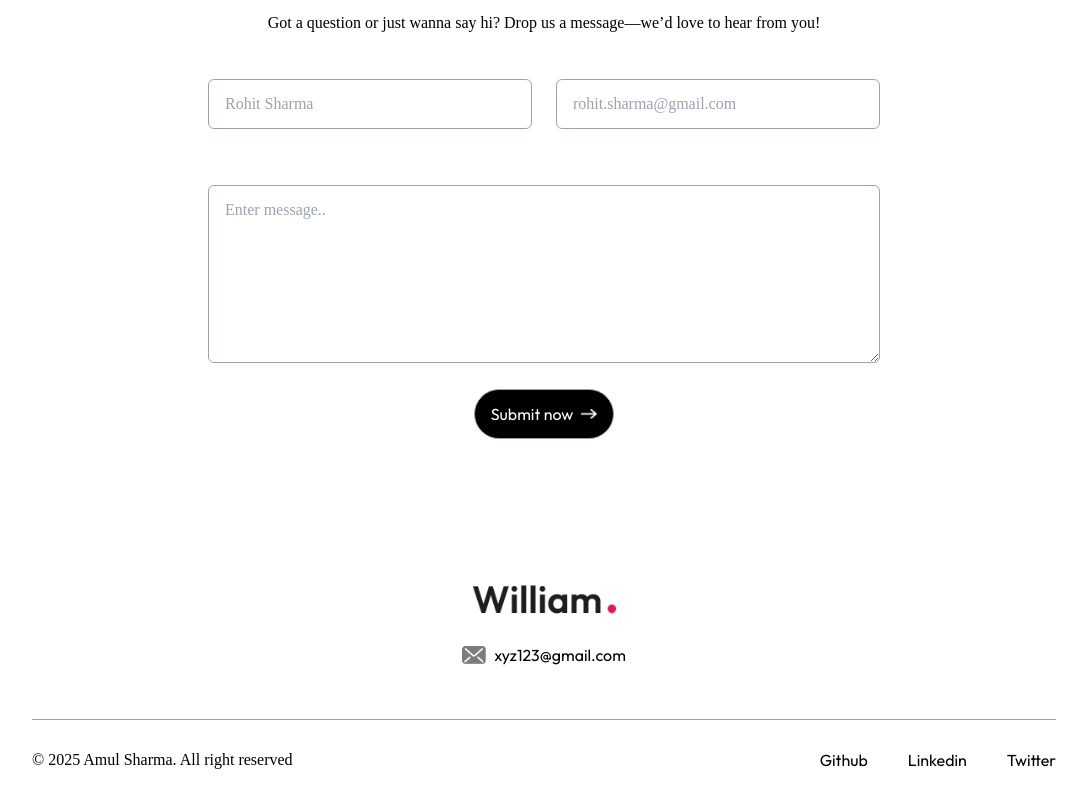
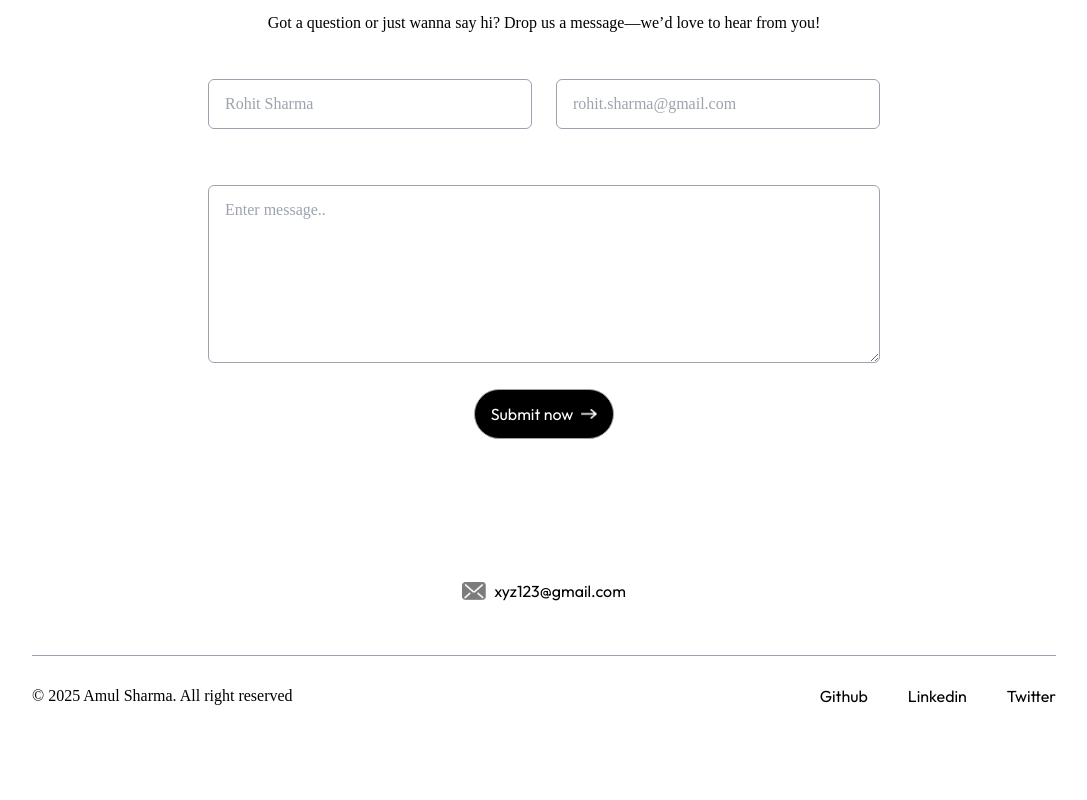
Before and after one commit to AmulSharma12/Portfolio, a Next.js app: page / in a window 1280 px wide. Shown: the part 3083-3883 px from the top of the page, without its empty margins (96-1183 px from the left). After the commit the page ends 3819 px from the top, so only its background shows below. Built offline with nearby package versions, Linux system fonts and the light colour scheme; a web font is replaced by a local one.

Commit message:
Removed footer logo

```diff
--- a/app/components/Footer.jsx
+++ b/app/components/Footer.jsx
@@ -1,13 +1,12 @@
 import { assets } from "@/assets/assets";
 import Image from "next/image";
 
-const Footer = ({isDarkMode}) => {
+const Footer = () => {
   return (
     <div className="mt-20">
       <div className="text-center ">
-        <Image src={isDarkMode?  assets.logo_dark:assets.logo} alt="" className="w-36 mx-auto mb-4" />
         <div className="flex items-center justify-center gap-2 mx-auto">
-          <Image src={isDarkMode ? assets.mail_icon_dark :assets.mail_icon} alt="" className="w-6" />
+          <Image src={assets.mail_icon} alt="" className="w-6" />
           <span>xyz123@gmail.com</span>
         </div>
       </div>
```
